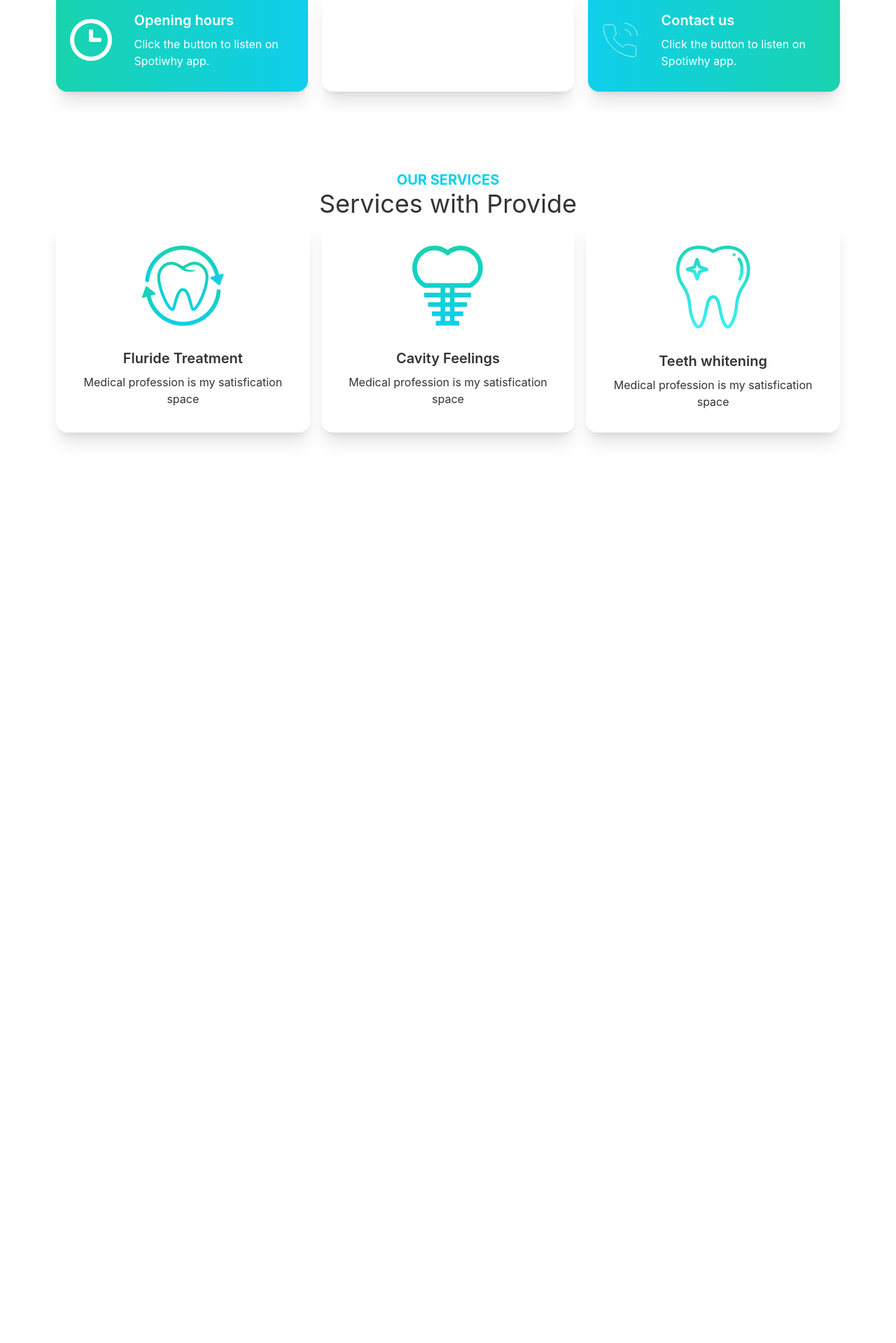
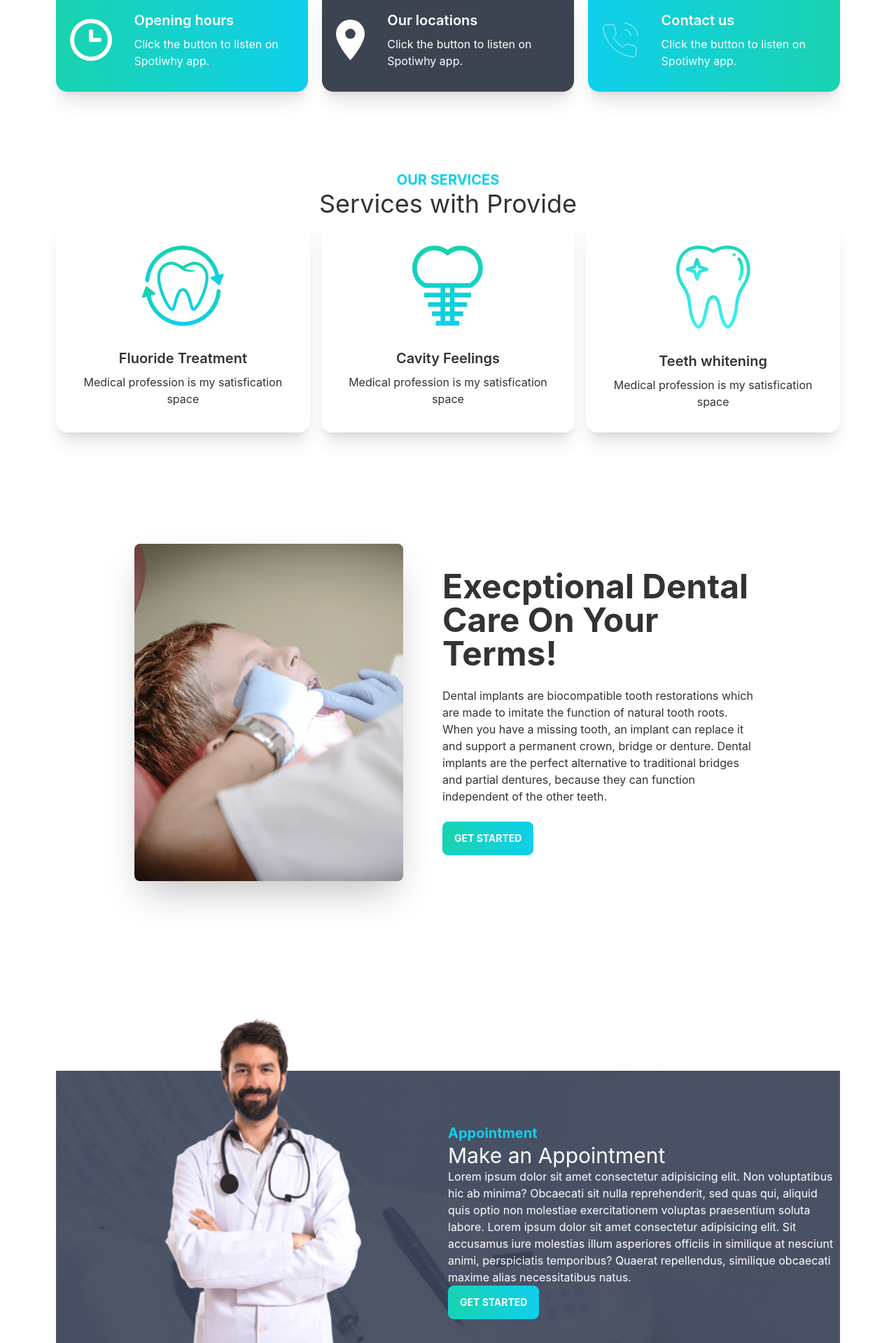
Before and after one commit to mubarakmohin1/Doctors-portal, a React (Create React App) app: page / in a window 1280 px wide. Shown: the part 881-2800 px from the top of the page at 70% size. Before the commit the page ends 1611 px from the top, so only its background shows below. Built offline with nearby package versions, Linux system fonts and the light colour scheme.

Commit message:
popup image setup

```diff
--- a/src/Pages/Home/Banner.js
+++ b/src/Pages/Home/Banner.js
@@ -1,16 +1,17 @@
 import React from 'react';
 import chair from '../../assets/images/chair.png'
+import Button from '../Shared/Button';
 
 const Banner = () => {
     return (
         <div>
-            <div class="hero min-h-screen px-20">
+            <div class="hero min-h-screen">
                 <div class="hero-content flex-col lg:flex-row-reverse">
                     <img src={chair} class="max-w-sm rounded-lg shadow-2xl" />
                     <div>
                         <h1 class="text-5xl font-bold">Your New Smile Starts Here!</h1>
                         <p class="py-6">Provident cupiditate voluptatem et in. Quaerat fugiat ut assumenda excepturi exercitationem quasi. In deleniti eaque aut repudiandae et a id nisi.</p>
-                        <button class="btn btn-primary uppercase text-white font-bold bg-gradient-to-r from-secondary to-primary">Get Started</button>
+                        <Button></Button>
                     </div>
                 </div>
             </div>
--- a/src/Pages/Home/Home.js
+++ b/src/Pages/Home/Home.js
@@ -1,15 +1,19 @@
 import React from 'react';
 import Banner from './Banner';
 import Info from './Info';
+import MakeAppointment from './MakeAppointment';
 import Services from './Services';
+import Testimonials from './Testimonials';
 
 
 const Home = () => {
     return (
-        <div>
+        <div className='px-20'>
           <Banner></Banner>
           <Info></Info>
           <Services></Services>
+          <MakeAppointment></MakeAppointment>
+          <Testimonials></Testimonials>
         </div>
     );
 };
--- a/src/Pages/Home/Info.js
+++ b/src/Pages/Home/Info.js
@@ -6,9 +6,9 @@ import phone from '../../assets/icons/phone.svg'
 
 const Info = () => {
     return (
-        <div className='grid grid-cols-1 lg:grid-cols-3 gap-5 px-20'>
+        <div className='grid grid-cols-1 lg:grid-cols-3 gap-5'>
           <InfoCard cardTitle="Opening hours" bgClass="bg-gradient-to-r from-secondary to-primary" img={clock}></InfoCard>
-          <InfoCard cardTitle="Our locations" bgClass="bg-accent" img={marker}></InfoCard>
+          <InfoCard cardTitle="Our locations" bgClass="bg-neutral" img={marker}></InfoCard>
           <InfoCard cardTitle="Contact us" bgClass="bg-gradient-to-r from-primary to-secondary" img={phone}></InfoCard>
         </div>
     );
--- /dev/null
+++ b/src/Pages/Home/MakeAppointment.js
@@ -0,0 +1,24 @@
+import React from 'react';
+import doctor from '../../assets/images/doctor.png'
+import appointment from '../../assets/images/appointment.png'
+import Button from '../Shared/Button';
+
+const MakeAppointment = () => {
+    return (
+        <section style={{
+            background:`url(${appointment})`
+        }} className='flex justify-center items-center'>
+            <div className='flex-1 hidden lg:block'>
+                <img className='mt-[-130px]' src={doctor} alt="" />
+            </div>
+            <div className='flex-1'>
+                <h3 className='text-xl text-primary font-bold'>Appointment</h3>
+                <h2 className='text-3xl text-white'>Make an Appointment</h2>
+                <p className='text-white'>Lorem ipsum dolor sit amet consectetur adipisicing elit. Non voluptatibus hic ab minima? Obcaecati sit nulla reprehenderit, sed quas qui, aliquid quis optio non molestiae exercitationem voluptas praesentium soluta labore. Lorem ipsum dolor sit amet consectetur adipisicing elit. Sit accusamus iure molestias illum asperiores officiis in similique at nesciunt animi, perspiciatis temporibus? Quaerat repellendus, similique obcaecati maxime alias necessitatibus natus.</p>
+                <Button></Button>
+            </div>
+        </section>
+    );
+};
+
+export default MakeAppointment;
--- a/src/Pages/Home/Service.js
+++ b/src/Pages/Home/Service.js
@@ -5,7 +5,7 @@ const Service = ({service}) => {
     return (
         <div class="card lg:max-w-lg bg-base-100 shadow-xl">
             <figure class="px-10 pt-10">
-                <img src={img} alt="dental" class="rounded-xl" />
+                <img src={img} alt="Shoes" class="rounded-xl" />
             </figure>
             <div class="card-body items-center text-center">
                 <h2 class="card-title">{name}</h2>
--- a/src/Pages/Home/Services.js
+++ b/src/Pages/Home/Services.js
@@ -3,26 +3,28 @@ import Service from './Service';
 import fluoride from '../../assets/images/fluoride.png'
 import cavity from '../../assets/images/cavity.png'
 import whitening from '../../assets/images/whitening.png'
+import treatment from '../../assets/images/treatment.png'
+import Button from '../Shared/Button';
 
 const Services = () => {
     const services = [
         {
-            _id:1,
-        name:"Fluride Treatment",
-        Description:"Medical profession is my satisfication space",
-        img:fluoride
+            _id: 1,
+            name: "Fluoride Treatment",
+            Description: "Medical profession is my satisfication space",
+            img: fluoride
         },
         {
-            _id:2,
-        name:"Cavity Feelings",
-        Description:"Medical profession is my satisfication space",
-        img:cavity
+            _id: 2,
+            name: "Cavity Feelings",
+            Description: "Medical profession is my satisfication space",
+            img: cavity
         },
         {
-            _id:3,
-        name:"Teeth whitening",
-        Description:"Medical profession is my satisfication space",
-        img:whitening
+            _id: 3,
+            name: "Teeth whitening",
+            Description: "Medical profession is my satisfication space",
+            img: whitening
         }
     ]
     return (
@@ -31,10 +33,20 @@ const Services = () => {
                 <h2 className='text-primary  text-xl font-bold uppercase'>Our services</h2>
                 <h1 className='text-4xl'>Services with Provide</h1>
             </div>
-           <div className='grid sm:grid-cols-1 lg:grid-cols-3 gap-4 px-20'>
+            <div className='grid sm:grid-cols-1 lg:grid-cols-3 gap-4'>
                 {
-               services.map(service => <Service key={service._id} service ={service}></Service>)
+                    services.map(service => <Service key={service._id} service={service}></Service>)
                 }
+            </div>
+            <div class="hero min-h-screen bg-white px-24">
+                <div class="hero-content flex-col lg:flex-row">
+                    <img src={treatment} class="max-w-sm rounded-lg shadow-2xl" />
+                    <div className='pl-10'>
+                        <h1 class="text-5xl font-bold">Execptional Dental Care On Your Terms!</h1>
+                        <p class="py-6">Dental implants are biocompatible tooth restorations which are made to imitate the function of natural tooth roots. When you have a missing tooth, an implant can replace it and support a permanent crown, bridge or denture. Dental implants are the perfect alternative to traditional bridges and partial dentures, because they can function independent of the other teeth.</p>
+                       <Button></Button>
+                    </div>
+                </div>
             </div>
         </div>
     );
--- /dev/null
+++ b/src/Pages/Home/Testimonials.js
@@ -0,0 +1,12 @@
+import React from 'react';
+
+const Testimonials = () => {
+    return (
+        <div className='mt-10'>
+            <h3 className='text-xl text-primary font-bold'>Testimonials</h3>
+            <h2 className='text-3xl'>What are patients say!</h2>
+        </div>
+    );
+};
+
+export default Testimonials;
--- /dev/null
+++ b/src/Pages/Shared/Button.js
@@ -0,0 +1,11 @@
+import React from 'react';
+
+const Button = () => {
+    return (
+        <div>
+           <button class="btn btn-primary uppercase text-white font-bold bg-gradient-to-r from-secondary to-primary">Get Started</button>
+        </div>
+    );
+};
+
+export default Button;
```
Lines whose indentation alone changed are shown as unchanged.
